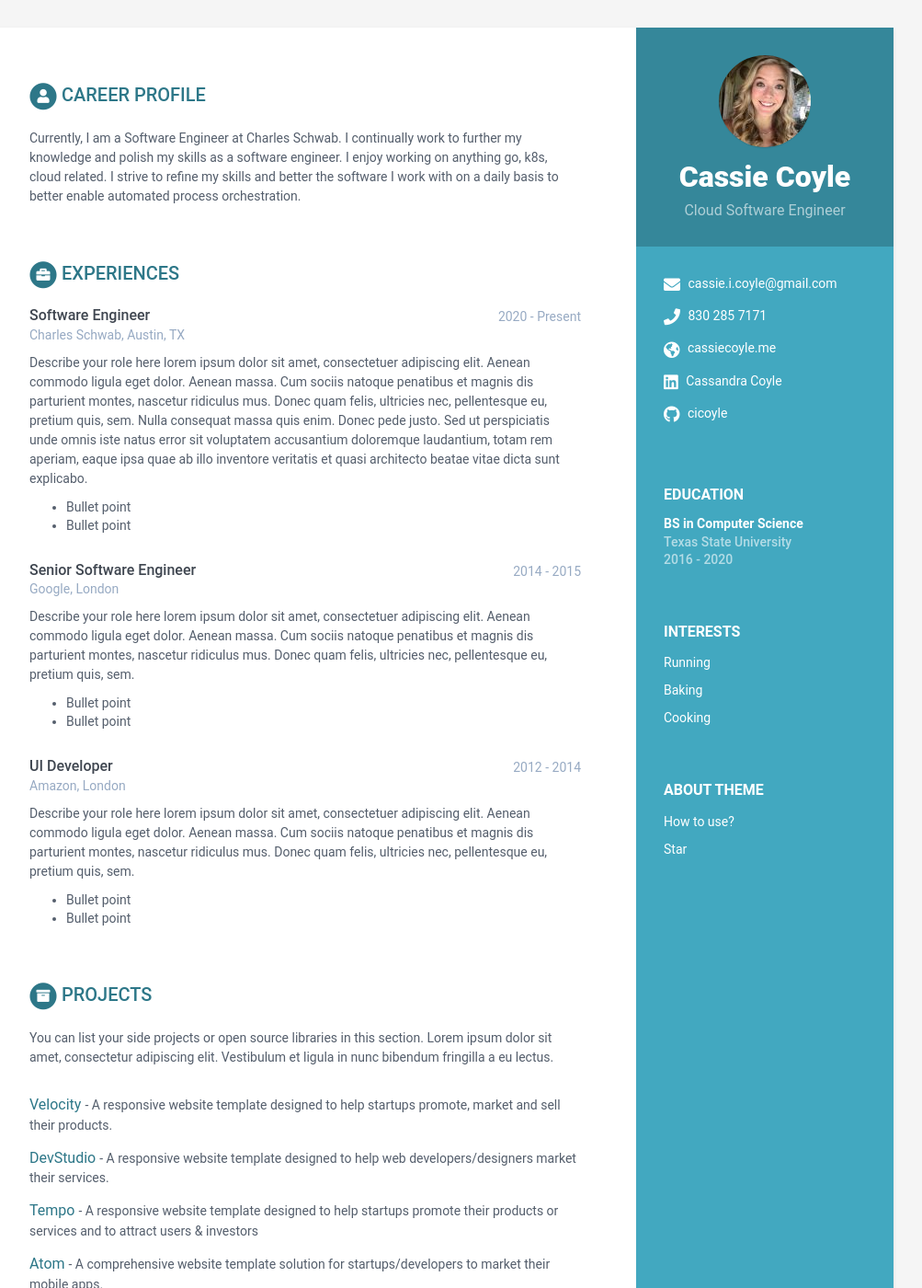
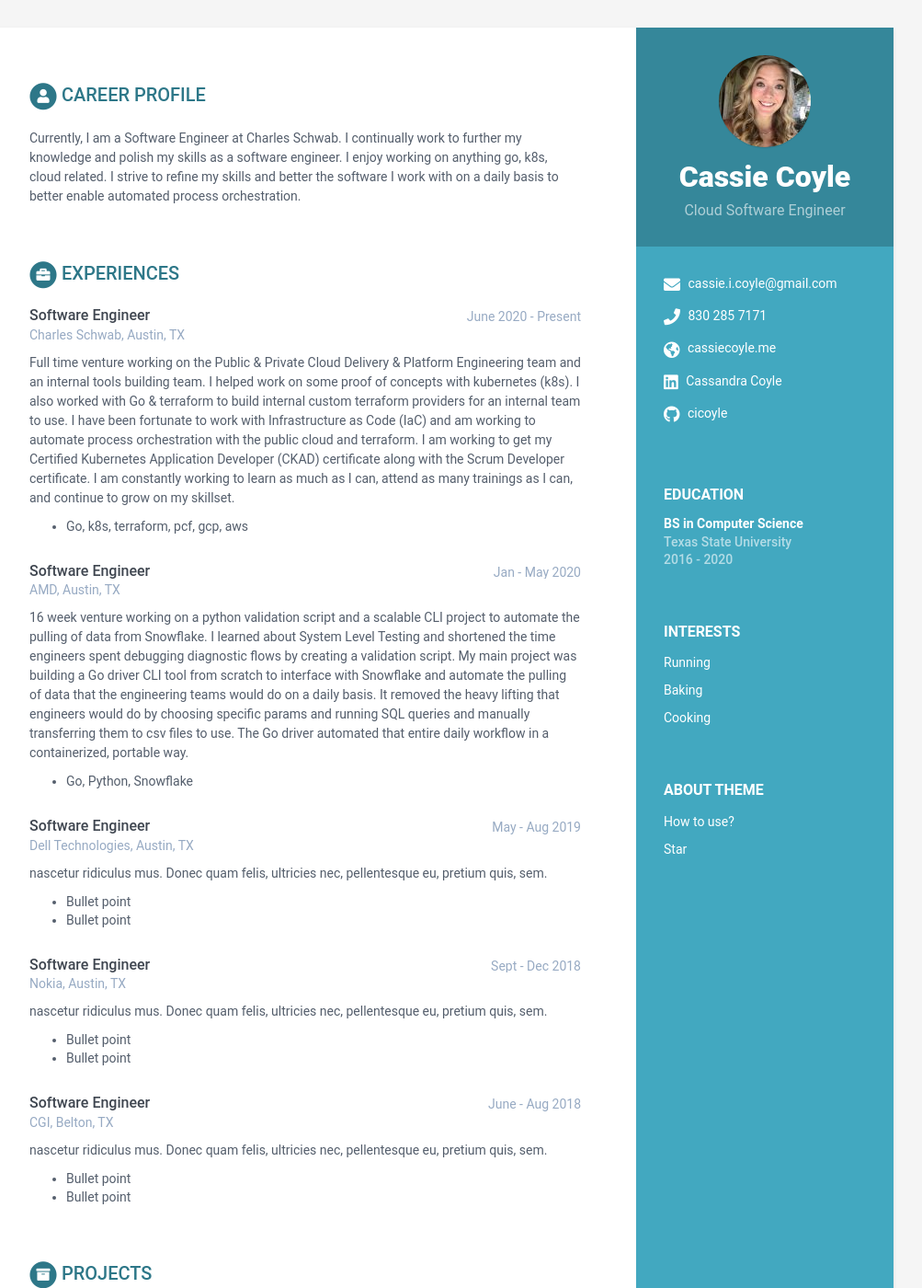
Before and after one commit to cicoyle/cicoyle.github.io, a Jekyll site: the page built from index.html, in a window 1280 px wide and 1400 px high. Shown: the whole window at 92% size, without its empty margins (168-1171 px from the left). Built offline with Jekyll 4.4.1, drawn with Linux system fonts in a browser that asks for light colours.

Commit message:
working to add description for jobs

```diff
--- a/_data/data.yml
+++ b/_data/data.yml
@@ -51,38 +51,58 @@ education:
       time: 2016 - 2020
 experiences:
     - role: Software Engineer
-      time: 2020 - Present
+      time: June 2020 - Present
       company: Charles Schwab, Austin, TX
       details: |
-        Describe your role here lorem ipsum dolor sit amet, consectetuer
-        adipiscing elit. Aenean commodo ligula eget dolor. Aenean massa.
-        Cum sociis natoque penatibus et magnis dis parturient montes,
-        nascetur ridiculus mus. Donec quam felis, ultricies nec,
-        pellentesque eu, pretium quis, sem. Nulla consequat massa quis
-        enim. Donec pede justo. Sed ut perspiciatis unde omnis iste natus
-        error sit voluptatem accusantium doloremque laudantium, totam rem
-        aperiam, eaque ipsa quae ab illo inventore veritatis et quasi
-        architecto beatae vitae dicta sunt explicabo.
-          - Bullet point
-          - Bullet point
-    - role: Senior Software Engineer
-      time: 2014 - 2015
-      company: Google, London
+        Full time venture working on the Public & Private Cloud Delivery
+        & Platform Engineering team and an internal tools building team.
+        I helped work on some proof of concepts with kubernetes (k8s).
+        I also worked with Go & terraform to build internal custom
+        terraform providers for an internal team to use. I have been
+        fortunate to work with Infrastructure as Code (IaC) and am working
+        to automate process orchestration with the public cloud and
+        terraform. I am working to get my Certified Kubernetes Application
+        Developer (CKAD) certificate along with the Scrum Developer
+        certificate. I am constantly working to learn as much as I can,
+        attend as many trainings as I can, and continue to grow on my
+        skillset.
+          - Go, k8s, terraform, pcf, gcp, aws
+    - role: Software Engineer
+      time: Jan - May 2020
+      company: AMD, Austin, TX
       details: |
-        Describe your role here lorem ipsum dolor sit amet, consectetuer
-        adipiscing elit. Aenean commodo ligula eget dolor. Aenean massa.
-        Cum sociis natoque penatibus et magnis dis parturient montes,
+        16 week venture working on a python validation script and a
+        scalable CLI project to automate the pulling of data from
+        Snowflake. I learned about System Level Testing and shortened
+        the time engineers spent debugging diagnostic flows by creating
+        a validation script. My main project was building a Go driver CLI
+        tool from scratch to interface with Snowflake and automate the
+        pulling of data that the engineering teams would do on a daily
+        basis. It removed the heavy lifting that engineers would do by
+        choosing specific params and running SQL queries and manually
+        transferring them to csv files to use. The Go driver automated
+        that entire daily workflow in a containerized, portable way.
+          - Go, Python, Snowflake
+    - role: Software Engineer
+      time: May - Aug 2019
+      company: Dell Technologies, Austin, TX
+      details: |
         nascetur ridiculus mus. Donec quam felis, ultricies nec,
         pellentesque eu, pretium quis, sem.
           - Bullet point
           - Bullet point
-    - role: UI Developer
-      time: 2012 - 2014
-      company: Amazon, London
+    - role: Software Engineer
+      time: Sept - Dec 2018
+      company: Nokia, Austin, TX
       details: |
-        Describe your role here lorem ipsum dolor sit amet, consectetuer
-        adipiscing elit. Aenean commodo ligula eget dolor. Aenean massa.
-        Cum sociis natoque penatibus et magnis dis parturient montes,
+        nascetur ridiculus mus. Donec quam felis, ultricies nec,
+        pellentesque eu, pretium quis, sem.
+          - Bullet point
+          - Bullet point
+    - role: Software Engineer
+      time: June - Aug 2018
+      company: CGI, Belton, TX
+      details: |
         nascetur ridiculus mus. Donec quam felis, ultricies nec,
         pellentesque eu, pretium quis, sem.
           - Bullet point
```
